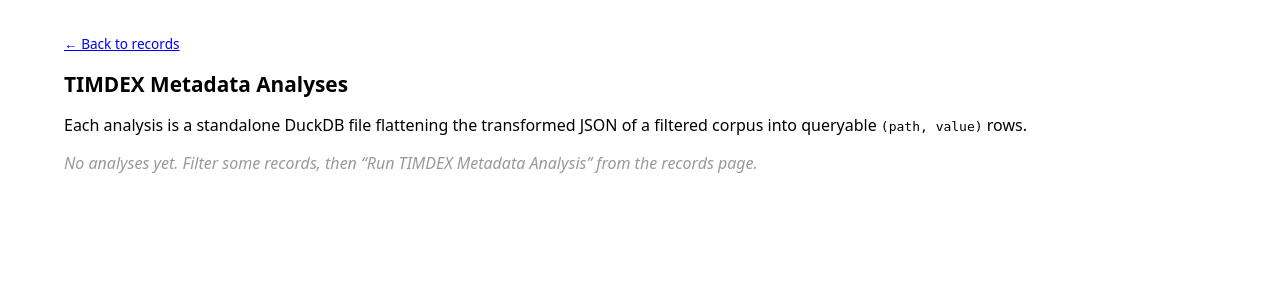
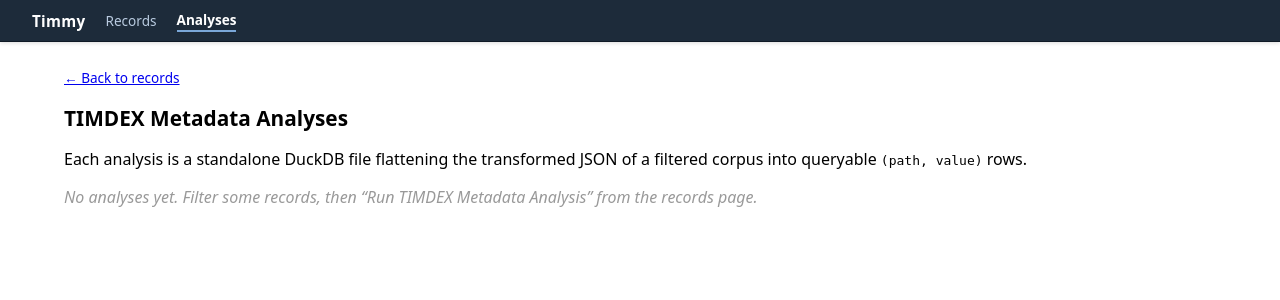
Before and after one commit to ghukill/timmy, a Flask app: page /analysis/ in a window 1280 px wide. Shown: the top 300 px of the page. Run offline with Flask 3, Linux system fonts and the light colour scheme; parts of the project's set-up code (start-up, migrations or seed data) failed here and were passed over.

Commit message:
Speed up analysis builds, add sticky nav, surface record headline fields
- analysis build: replace row-at-a-time executemany inserts with an Arrow
  register + INSERT ... SELECT bulk load (~200x faster on the write path).
  Full dspace (148k records / 5.6M eav rows) now builds in ~24s instead of
  never finishing; the build is now read-bound. Keeps the batched flush for
  bounded memory and the atomic .building -> rename.

- ui: add a consistent sticky app header (_nav.html) included on every page so
  Records / Analyses / home are always one click away, with active-page
  highlighting.

- analysis detail: field-usage report now shows all fields by default (the
  path list is bounded), with All/100/50/25 in the length menu.

- record detail: surface headline TIMDEX fields (title, source_link) from the
  transformed_record via sources.extract_timdex_fields.

Co-Authored-By: Claude Opus 4.8 <noreply@anthropic.com>

```diff
--- a/timmy/analysis/store.py
+++ b/timmy/analysis/store.py
@@ -29,6 +29,7 @@ from typing import TYPE_CHECKING, Any
 from uuid import uuid4
 
 import duckdb
+import pyarrow as pa
 
 from timmy.analysis.flatten import flatten, make_timdex_composite_id
 
@@ -56,7 +57,63 @@ DEFAULT_TABLE = "current_records"
 EXCLUDED_FIELDS = frozenset({"timdex_provenance"})
 
 # Rows are flushed to the analysis DB every this many docs to bound memory.
+# A flush turns the buffered rows into an Arrow table and bulk-inserts it, so
+# this also caps how many rows are held in Python at once (essential at the
+# multi-million-record scale: EAV fans out to ~tens of rows per doc).
 BUILD_FLUSH_EVERY = 2000
+
+# Arrow schemas mirroring the `docs`/`eav` SQL tables. Rows are buffered as
+# tuples, then pivoted into an Arrow table per flush and bulk-loaded via
+# `register` + `insert ... select` -- ~200x faster than row-at-a-time
+# `executemany` (see scratch/ideas.md "Analysis build performance"). Explicit
+# types keep `run_record_offset` a bigint and let `value` carry nulls.
+DOCS_ARROW_SCHEMA = pa.schema(
+    [
+        ("timdex_composite_id", pa.string()),
+        ("source", pa.string()),
+        ("timdex_record_id", pa.string()),
+        ("run_id", pa.string()),
+        ("run_record_offset", pa.int64()),
+    ]
+)
+EAV_ARROW_SCHEMA = pa.schema(
+    [
+        ("timdex_composite_id", pa.string()),
+        ("path", pa.string()),
+        ("path_indexed", pa.string()),
+        ("value", pa.string()),
+        ("value_type", pa.string()),
+    ]
+)
+
+
+def _bulk_insert(
+    con: duckdb.DuckDBPyConnection,
+    table: str,
+    schema: pa.Schema,
+    rows: list[tuple],
+) -> None:
+    """Bulk-load buffered row tuples into ``table`` via an Arrow relation.
+
+    Pivots the row tuples into a columnar Arrow table (typed by ``schema``) and
+    inserts it in one shot with ``insert ... select``, which DuckDB ingests far
+    faster than parameterized row inserts. A no-op for an empty buffer.
+    """
+    if not rows:
+        return
+    columns = list(zip(*rows, strict=True))
+    arrow_table = pa.table(
+        {
+            field.name: pa.array(columns[i], type=field.type)
+            for i, field in enumerate(schema)
+        },
+        schema=schema,
+    )
+    con.register("_bulk_batch", arrow_table)
+    try:
+        con.execute(f"insert into {table} select * from _bulk_batch")  # noqa: S608
+    finally:
+        con.unregister("_bulk_batch")
 
 SCHEMA_SQL = """
 create table docs (
@@ -146,16 +203,10 @@ def build_analysis(
         eav_rows: list[tuple] = []
 
         def flush() -> None:
-            if doc_rows:
-                con.executemany(
-                    "insert into docs values (?, ?, ?, ?, ?)", doc_rows
-                )
-                doc_rows.clear()
-            if eav_rows:
-                con.executemany(
-                    "insert into eav values (?, ?, ?, ?, ?)", eav_rows
-                )
-                eav_rows.clear()
+            _bulk_insert(con, "docs", DOCS_ARROW_SCHEMA, doc_rows)
+            doc_rows.clear()
+            _bulk_insert(con, "eav", EAV_ARROW_SCHEMA, eav_rows)
+            eav_rows.clear()
 
         for rec in dataset.records.read_dicts_iter(
             table=table,
--- a/timmy/main.py
+++ b/timmy/main.py
@@ -1,7 +1,7 @@
 from flask import Blueprint, abort, jsonify, render_template, request
 
 from timmy.dataset import dataset_lock, get_app_dataset
-from timmy.sources import get_source_record_format, prettify
+from timmy.sources import extract_timdex_fields, get_source_record_format, prettify
 
 main = Blueprint("main", __name__)
 
@@ -296,10 +296,13 @@ def _render_record_detail(
         abort(404, description="No record found for that key.")
 
     source_format = get_source_record_format(rec["source"])
+    timdex_fields = extract_timdex_fields(rec.get("transformed_record"))
     return render_template(
         "record.html",
         rec=rec,
         metadata_columns=RECORD_METADATA_COLUMNS,
+        timdex_title=timdex_fields["title"],
+        timdex_source_link=timdex_fields["source_link"],
         source_format=source_format,
         source_pretty=prettify(rec.get("source_record"), source_format),
         transformed_pretty=prettify(rec.get("transformed_record"), "json"),
--- /dev/null
+++ b/timmy/templates/_nav.html
@@ -0,0 +1,58 @@
+{# Shared sticky app header. Included as the first child of <body> on every
+   page so /records (and the analyses list + home) are always one click away.
+   Self-contained styling: every page sets a 2rem body top-margin, so the bar
+   pulls up to sit flush, then breaks out to full viewport width. #}
+<style>
+  .app-nav {
+    position: sticky;
+    top: 0;
+    z-index: 1000;
+    box-sizing: border-box;
+    width: 100vw;
+    margin-left: calc(50% - 50vw);
+    margin-top: -2rem;
+    margin-bottom: 1.5rem;
+    display: flex;
+    align-items: center;
+    gap: 1.25rem;
+    padding: 0.6rem 2rem;
+    background: #1d2b3a;
+    border-bottom: 1px solid #0f1925;
+    box-shadow: 0 1px 4px rgba(0, 0, 0, 0.15);
+    font-family: system-ui, sans-serif;
+  }
+  .app-nav .brand {
+    font-weight: 700;
+    font-size: 0.95rem;
+    letter-spacing: 0.02em;
+    color: #fff;
+    text-decoration: none;
+  }
+  .app-nav a.navlink {
+    font-size: 0.85rem;
+    color: #b9cbe0;
+    text-decoration: none;
+  }
+  .app-nav a.navlink:hover {
+    color: #fff;
+  }
+  .app-nav a.navlink.active {
+    color: #fff;
+    font-weight: 600;
+    border-bottom: 2px solid #7aa7d8;
+    padding-bottom: 1px;
+  }
+</style>
+<nav class="app-nav">
+  <a class="brand" href="{{ url_for('main.index') }}">Timmy</a>
+  <a
+    class="navlink {{ 'active' if request.blueprint == 'main' and request.endpoint != 'main.index' }}"
+    href="{{ url_for('main.records') }}"
+    >Records</a
+  >
+  <a
+    class="navlink {{ 'active' if request.blueprint == 'analysis' }}"
+    href="{{ url_for('analysis.index') }}"
+    >Analyses</a
+  >
+</nav>
--- a/timmy/templates/analysis_index.html
+++ b/timmy/templates/analysis_index.html
@@ -63,6 +63,7 @@
     </style>
   </head>
   <body>
+    {% include "_nav.html" %}
     <p><a class="back" href="{{ url_for('main.records') }}">&larr; Back to records</a></p>
     <h1>TIMDEX Metadata Analyses</h1>
     <p>
--- a/timmy/templates/analysis_object.html
+++ b/timmy/templates/analysis_object.html
@@ -39,6 +39,7 @@
     </style>
   </head>
   <body>
+    {% include "_nav.html" %}
     <p>
       <a class="back" href="{{ url_for('analysis.values', analysis_id=analysis_id, prefix=path) }}">&larr; Back to values for {{ path }}</a>
       &nbsp;&middot;&nbsp;
--- a/timmy/templates/analysis_records.html
+++ b/timmy/templates/analysis_records.html
@@ -34,6 +34,7 @@
     </style>
   </head>
   <body>
+    {% include "_nav.html" %}
     <p>
       <a class="back" href="{{ url_for('analysis.values', analysis_id=analysis_id, prefix=path) }}">&larr; Back to values for {{ path }}</a>
       &nbsp;&middot;&nbsp;
--- a/timmy/templates/analysis_values.html
+++ b/timmy/templates/analysis_values.html
@@ -52,6 +52,7 @@
     </style>
   </head>
   <body>
+    {% include "_nav.html" %}
     <p>
       <a class="back" href="{{ url_for('analysis.detail', analysis_id=analysis_id) }}">&larr; Back to analysis</a>
       &nbsp;&middot;&nbsp;
--- a/timmy/templates/records.html
+++ b/timmy/templates/records.html
@@ -76,6 +76,7 @@
     </style>
   </head>
   <body>
+    {% include "_nav.html" %}
     <h1>Records</h1>
     <p>
       Metadata-first browse of <code>metadata.current_records</code>. Paging,
--- a/timmy/templates/versions.html
+++ b/timmy/templates/versions.html
@@ -64,6 +64,7 @@
     </style>
   </head>
   <body>
+    {% include "_nav.html" %}
     <p><a class="back" href="{{ url_for('main.records') }}">&larr; Back to records</a></p>
     <h1>{{ timdex_record_id }}<span class="badge">{{ source }}</span></h1>
     <p class="hint">
```
Also changed, not shown: timmy/sources.py (+22 -0 lines), timmy/templates/analysis_detail.html (+8 -2 lines), timmy/templates/index.html (+14 -1 lines), timmy/templates/record.html (+13 -0 lines).
